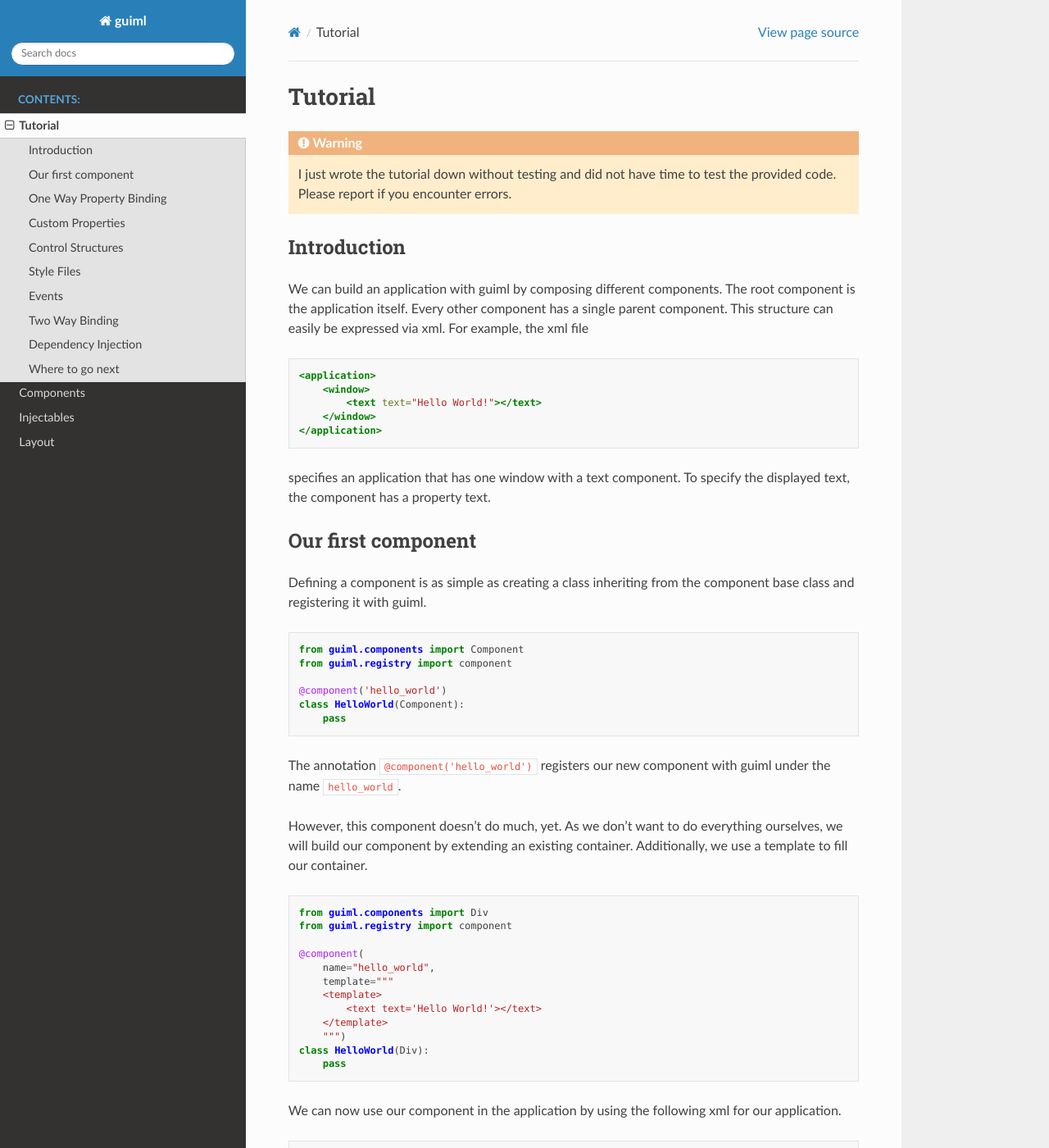
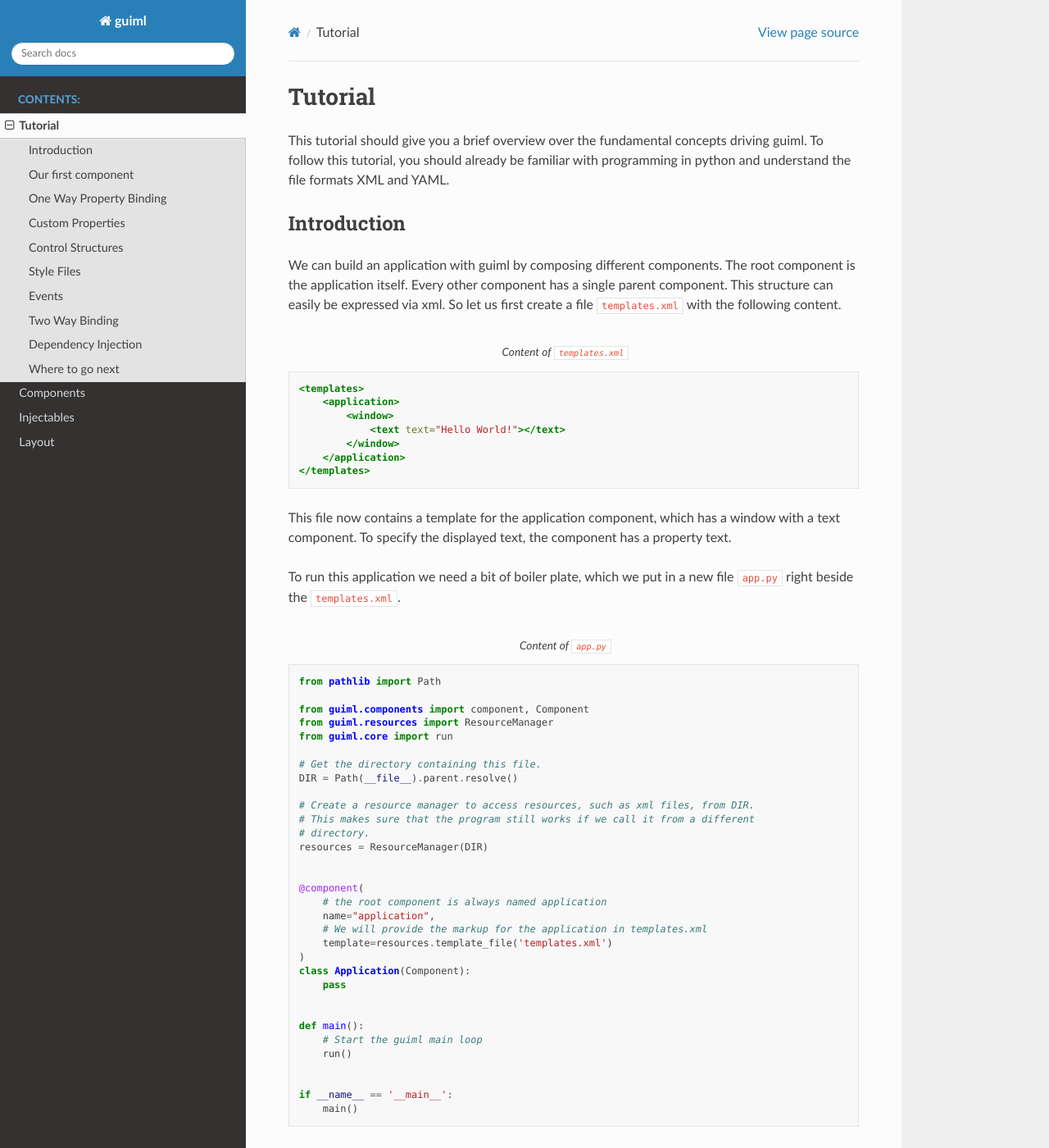
Before and after one commit to StephanGocht/guiml, a Sphinx documentation site: the page built from docs/source/tutorial.rst, in a window 1280 px wide and 1400 px high. Shown: the whole window at 82% size. Built offline with Sphinx 7.4.7 and the Read the Docs theme 2.0.0, drawn with Linux system fonts in a browser that asks for light colours; some of the changed text lies outside the part shown.

Commit message:
Overhaul tutorial.

```diff
--- a/docs/source/conf.py
+++ b/docs/source/conf.py
@@ -21,11 +21,13 @@
 extensions = [
     'sphinx.ext.autodoc',
     'sphinx_rtd_theme',
+    "sphinx.ext.autosectionlabel",
 ]
 
 templates_path = ['_templates']
 exclude_patterns = []
 
+autosectionlabel_prefix_document = True
 
 add_module_names = True
 
--- a/docs/source/tutorial.rst
+++ b/docs/source/tutorial.rst
@@ -1,80 +1,134 @@
 Tutorial
 ========
 
-.. warning::
-
-    I just wrote the tutorial down without testing and did not have time to
-    test the provided code. Please report if you encounter errors.
+This tutorial should give you a brief overview over the fundamental concepts
+driving guiml. To follow this tutorial, you should already be familiar with
+programming in python and understand the file formats XML and YAML.
 
 Introduction
 ------------
 
 We can build an application with guiml by composing different components. The
 root component is the application itself. Every other component has a single
-parent component. This structure can easily be expressed via xml. For
-example, the xml file
+parent component. This structure can easily be expressed via xml. So let us
+first create a file :code:`templates.xml` with the following content.
 
 .. code-block:: xml
+    :caption: Content of :code:`templates.xml`
 
-    <application>
-        <window>
-            <text text="Hello World!"></text>
-        </window>
-    </application>
+    <templates>
+        <application>
+            <window>
+                <text text="Hello World!"></text>
+            </window>
+        </application>
+    </templates>
 
-specifies an application that has one window with a text component. To specify
-the displayed text, the component has a property text.
+This file now contains a template for the application component, which has a
+window with a text component.  To specify the displayed text, the component
+has a property text.
+
+To run this application we need a bit of boiler plate, which we put in a
+new file :code:`app.py` right beside the :code:`templates.xml`.
+
+.. code-block:: py
+    :caption: Content of :code:`app.py`
+
+
+    from pathlib import Path
+
+    from guiml.components import component, Component
+    from guiml.resources import ResourceManager
+    from guiml.core import run
+
+    # Get the directory containing this file.
+    DIR = Path(__file__).parent.resolve()
+
+    # Create a resource manager to access resources, such as xml files, from DIR.
+    # This makes sure that the program still works if we call it from a different
+    # directory.
+    resources = ResourceManager(DIR)
+
+
+    @component(
+        # the root component is always named application
+        name="application",
+        # We will provide the markup for the application in templates.xml
+        template=resources.template_file('templates.xml')
+    )
+    class Application(Component):
+        pass
+
+
+    def main():
+        # Start the guiml main loop
+        run()
+
+
+    if __name__ == '__main__':
+        main()
+
+We can now run our application with :code:`python3 app.py`.
+
+.. note::
+
+    Changing the :code:`templates.xml` while the application is running will
+    automatically update the displayed components. This makes it easy to
+    adjust the appearance of your application, without having to restart it.
+    A restart of the application is only required for changes to the python
+    files.
 
 Our first component
 -------------------
 
-Defining a component is as simple as creating a class inheriting from the
-component base class and registering it with guiml.
+We have already seen how to define a component for the application itself. The
+annotation :code:`@component(name='application', template=...)` registers a
+new component with guiml under the name :code:`application` and the provided
+template.
+
+The easiest way to build a new component is to compose other existing
+components. So if we want a :code:`hello_world` component, that only consists
+of a text, then we can update the :code:`templates.xml` accordingly.
+
+.. code-block:: xml
+    :caption: Content of :code:`templates.xml`
+
+    <templates>
+        <application>
+            <window>
+                <hello_world></hello_world>
+            </window>
+        </application>
+
+        <hello_world>
+            <text text="Hello World!"></text>
+        </hello_world>
+    </templates>
+
+However, this is not quite sufficient, as we also need to create the new
+component in the source code. We could derive our component from
+the :ref:`components:Component` base class. This, however, would be quite
+cumbersome as we would need to implement everything ourselves. Given that our
+component is supposed to hold other components, we should instead derive our
+component from a container, such as a :ref:`div <components:div>`.
 
 .. code-block:: py
-
-    from guiml.components import Component
-    from guiml.registry import component
-
-    @component('hello_world')
-    class HelloWorld(Component):
-        pass
-
-
-The annotation :code:`@component('hello_world')` registers our new component
-with guiml under the name :code:`hello_world`.
-
-However, this component doesn't do much, yet. As we don't want to do
-everything ourselves, we will build our component by extending an existing
-container. Additionally, we use a template to fill our container.
-
-.. code-block:: py
+    :caption: Snippet for :code:`app.py`
 
     from guiml.components import Div
-    from guiml.registry import component
 
-    @component(
-        name="hello_world",
-        template="""
-        <template>
-            <text text='Hello World!'></text>
-        </template>
-        """)
+    # Let us define a shorthand, as we will always use the same template file.
+    # in this tutorial.
+    def app_component(name):
+        return component(name, template=resources.template_file('templates.xml'))
+
+    @app_component("hello_world")
     class HelloWorld(Div):
         pass
 
-We can now use our component in the application by using the following xml for our application.
-
-.. code-block:: xml
-
-    <application>
-        <window>
-            <hello_world></hello_world>
-        </window>
-    </application>
-
-Guiml will automatically expand a components template. So after expansion,
-the xml representing our application is actually the following.
+We can now run the application again. Guiml will automatically expand all
+components based on their template. So after expansion, the XML representing
+our application is the following.
 
 
 .. code-block:: xml
@@ -93,18 +147,17 @@
 To set a property dynamically we can bind it to a value that will be evaluated
 in python. This is achieved by prefixing the property with :code:`py_`.
 
+.. code-block:: xml
+    :caption: Snippet for :code:`templates.xml`
+
+    <hello_world>
+        <text py_text="f'Hello {self.name}!'"></text>
+    </hello_world>
+
 .. code-block:: py
+    :caption: Snippet for :code:`app.py`
 
-    from guiml.components import Div
-    from guiml.registry import component
-
-    @component(
-        name="hello_world",
-        template="""
-        <template>
-            <text py_text="f'Hello {self.name}!'"></text>
-        </template>
-        """)
+    @app_component("hello_world")
     class HelloWorld(Div):
         def on_init(self):
             self.name = 'World'
@@ -129,28 +182,16 @@
 named :code:`Properties` as inner class of our component.
 
 .. code-block:: py
+    :caption: Snippet for :code:`app.py`
 
     from dataclasses import dataclass
 
-    from guiml.components import Div
-    from guiml.registry import component
-
-    @component(
-        name="hello_world",
-        template="""
-        <template>
-            <text py_text="f'Hello {self.properties.name}!'"></text>
-        </template>
-        """)
+    @app_component("hello_world")
     class HelloWorld(Div):
         @dataclass
         class Properties(Div.Properties):
             name: str = "World"
 
-
-Guiml will automatically provide an instance of the Properties class under
-:code:`self.properties`. Hence, we can use the value by updating the property
-binding on the text component accordingly.
 
 .. note::
 
@@ -160,17 +201,25 @@
     the :code:`Properties` class inherit from the :code:`Div.Properties`
     class.
 
-
-We can now use the property name to specify who we want to greet.
+Guiml will automatically provide an instance of the Properties class under
+:code:`self.properties`. Hence, we can use the value by updating the property
+binding on the :code:`text` component and setting property :code:`name` on
+our :code:`hello_world` component to specify who we want to greet.
 
 .. code-block:: xml
+    :caption: Content of :code:`templates.xml`
 
-    <application>
-        <window>
-            <hello_world name="Universe"></hello_world>
-        </window>
-    </application>
+    <templates>
+        <application>
+            <window>
+                <hello_world name="Universe"></hello_world>
+            </window>
+        </application>
 
+        <hello_world>
+            <text py_text="f'Hello {self.properties.name}!'"></text>
+        </hello_world>
+    </templates>
 
 Control Structures
 ------------------
@@ -178,9 +227,10 @@
 Guiml also supports control structure in the markup language. This is done by
 adding the special attribute :code:`control` to a component tag. A control
 can either be a :code:`for` loop or an :code:`if` condition. For example,
-the xml
+the XML
 
 .. code-block:: xml
+    :caption: Snippet for :code:`templates.xml`
 
     <application>
         <window>
@@ -215,17 +265,18 @@
 Style Files
 -----------
 
-Adding all properties in the xml can become cumbersome. Instead we can use a
-separate style file. Style files allow setting all properties that could be
-set on the tag directly and vice versa. To make styling easier guiml adds
-special attributes :code:`id` and :code:`class`, which can be used to attach
-styles to a component. The style file is just a yaml file where the top level
-key is either a component tag, an id prefixed by :code:`$` or a class
-prefixed by :code:`.`.
+Adding all properties in the XML can become cumbersome. Instead we can use a
+separate style file. Style files use YAML syntax and allow setting all
+properties that could be set on the tag directly and vice versa. To make
+styling easier guiml adds special attributes :code:`id` and :code:`class`,
+which can be used to attach styles to a component. The style file is just a
+YAML file where the top level key is either a component tag, an id prefixed
+by :code:`$` or a class prefixed by :code:`.`.
 
 Hence, if we describe our application with
 
 .. code-block:: xml
+    :caption: Snippet for :code:`templates.xml`
 
     <application>
         <window>
@@ -238,15 +289,17 @@
 then we can use a style file to set the name of our three component instances with
 
 .. code-block:: yaml
+    :caption: Content of :code:`styles.yml`
 
-    hello_word:
-        name: Country
-    $some_id:
-        name: World
-    .some_class:
-        name: Universe
+    application: # apply styles to the component template of application
+        hello_word: # apply styles to all instances of the hello_world component
+            name: Country
+        $some_id: # apply styles to the component with the given id
+            name: World
+        .some_class: # apply styles to all components with the given class
+            name: Universe
 
-which tells guiml to expand the application xml to
+which tells guiml to expand the application XML to
 
 .. code-block:: xml
 
@@ -258,61 +311,78 @@
         </window>
     </application>
 
+To apply styles in the file :code:`styles.yaml` we can use the style argument
+of the annotation function :code:`component`, e.g., by updating our
+convenience function to the following.
+
+.. code-block:: py
+    :caption: Snippet for :code:`app.py`
+
+    def app_component(name):
+        return component(
+            name=name,
+            template=resources.template_file('templates.xml'),
+            style=resources.style_file("styles.yml"))
+
+.. note::
+
+    Styles are only active within the scope of a component's template. The
+    top-level key in the YAML file tells guiml to which component's template
+    the style should be applied to.
+
 Events
 ------
 
 Events are just properties that start with :code:`on_`, however the assigned
 value will always be passed to pythons built in `eval
 <https://docs.python.org/3/library/functions.html#eval>`_ function and should
-return a callable. The signature of the callable should have depends on the
+return a callable. The signature the callable should have depends on the
 assigned property.
 
+.. code-block:: xml
+    :caption: Snippet for :code:`templates.xml`
 
-.. code-block:: py
-
-    from guiml.components import Div
-    from guiml.registry import component
-
-    @component(
-        name="hello_world",
-        template="""
-        <template>
-            <text py_text="self.name"></text>
+        <hello_world>
+            <text py_text="self.greeting"></text>
             <button on_click="self.hello">
                 <text text='Hello!'></text>
             </button>
-        </template>
-        """)
+        </hello_world>
+
+.. code-block:: py
+    :caption: Snippet for :code:`app.py`
+
+    @component("hello_world")
     class HelloWorld(Div):
         def on_init(self):
-            self.name = ''
+            self.greeting = ''
 
         def hello(self):
-            self.name = 'Hello, you too!'
+            self.greeting = 'Hello, you too!'
 
 
 Two Way Binding
 ---------------
 
 Instead of only passing a value into a component with one way binding. We can
-also use two way binding to allow a component to write into a property. This
-is, for example, useful to always have the current value of an input field.
-Two way binding is achieved by prefixing a property with :code:`bind_`.
-For binding to work, the passed value must be assignable in python.
+also use two way binding to allow a component to write into a property. For
+example, we can use tow way binding to always have the current value of an
+input field. Two way binding is achieved by prefixing a property
+with :code:`bind_`. For binding to work, the passed value must be assignable
+in python.
+
+.. code-block:: xml
+    :caption: Snippet for :code:`templates.xml`
+
+        <hello_world>
+            <text py_text="f'Hello {self.name}!'"></text>
+            <input bind_text="self.name"></text>
+        </hello_world>
 
 .. code-block:: py
+    :caption: Snippet for :code:`app.py`
 
-    from guiml.components import Div
-    from guiml.registry import component
-
-    @component(
-        name="hello_world",
-        template="""
-        <template>
-            <text py_text="f'Hello {self.name}!'"></text>
-            <input bind_text="self.name"></text>
-        </template>
-        """)
+    @app_component("hello_world")
     class HelloWorld(Div):
         def on_init(self):
             self.name = 'World'
@@ -327,14 +397,15 @@
 want to use global variables or a singleton pattern. Additionally, we might
 want to keep state beyond the lifetime of a component and to have a better
 separation of concerns: A component should just deal with displaying state
-but not contain any application logic.
-
-This is where dependency injection comes to the rescue.
+but not contain any application logic. This is where automatic dependency
+injection comes to the rescue.
 
 An Injectable is a class marked with :code:`@injectable
-('some_component_tag')` and thus managed by guiml.
+('some_component_tag')`. Classes marked as injectable will be automatically
+created by guiml.
 
 .. code-block:: py
+    :caption: Snippet for :code:`app.py`
 
     from dataclasses import dataclass
 
@@ -358,20 +429,17 @@
 window. To access an injectable in a component or in a different injectable,
 we list it as a dependency.
 
+.. code-block:: xml
+    :caption: Snippet for :code:`templates.xml`
+
+        <hello_world>
+            <text py_text="f'Hello {self.dependencies.hello_service.name}!'"></text>
+        </hello_world>
+
 .. code-block:: py
+    :caption: Snippet for :code:`app.py`
 
-    from dataclasses import dataclass
-
-    from guiml.components import Div
-    from guiml.registry import component
-
-    @component(
-        name="hello_world",
-        template="""
-        <template>
-            <text py_text="f'Hello {self.dependencies.hello_service.name}!'"></text>
-        </template>
-        """)
+    @app_component("hello_world")
     class HelloWorld(Div):
         @dataclass
         class Dependencies(Div.Dependencies):
```
Also changed, not shown: todos_and_notes.md (+1 -1 lines), 3 other files.
